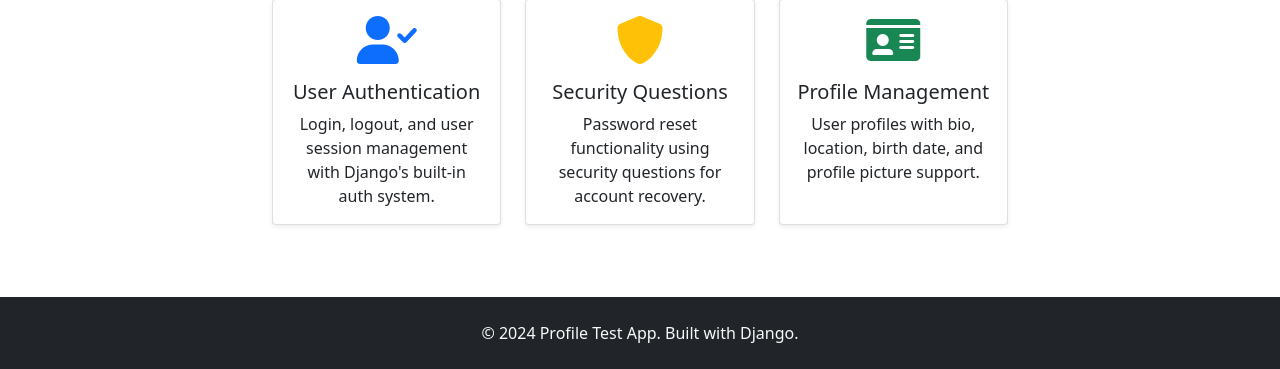
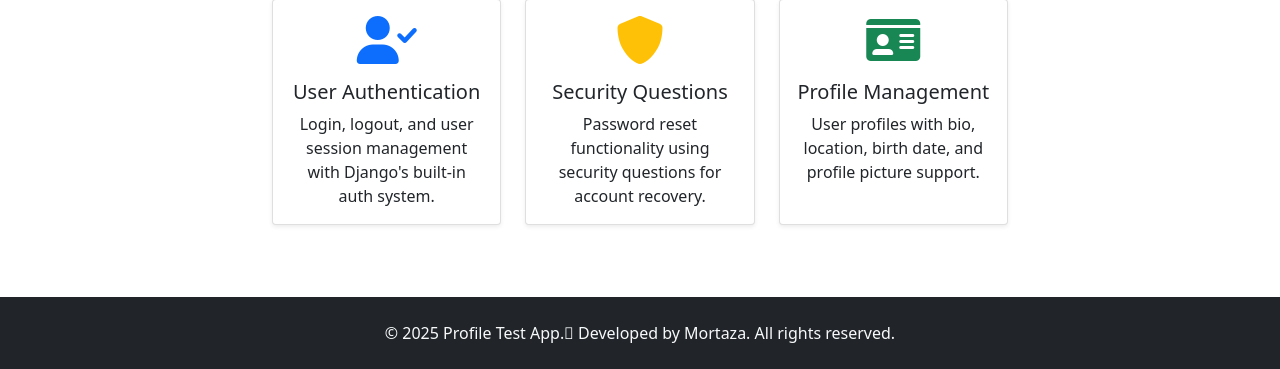
Before and after one commit to arokhlo/ProfileTestApp, a Django app: page / in a window 1280 px wide. Shown: the part 496-865 px from the top of the page. Run offline with Django 5.2, Linux system fonts and the light colour scheme.

Commit message:
Update base.html

```diff
--- a/profiles/templates/base.html
+++ b/profiles/templates/base.html
@@ -61,7 +61,7 @@
 
     <footer class="bg-dark text-light py-4 mt-5">
         <div class="container text-center">
-            <p class="mb-0">&copy; 2024 Profile Test App. Built with Django.</p>
+            <p class="mb-0">&copy; 2025 Profile Test App. ِDeveloped by Mortaza. All rights reserved.</p>
         </div>
     </footer>
 
```
